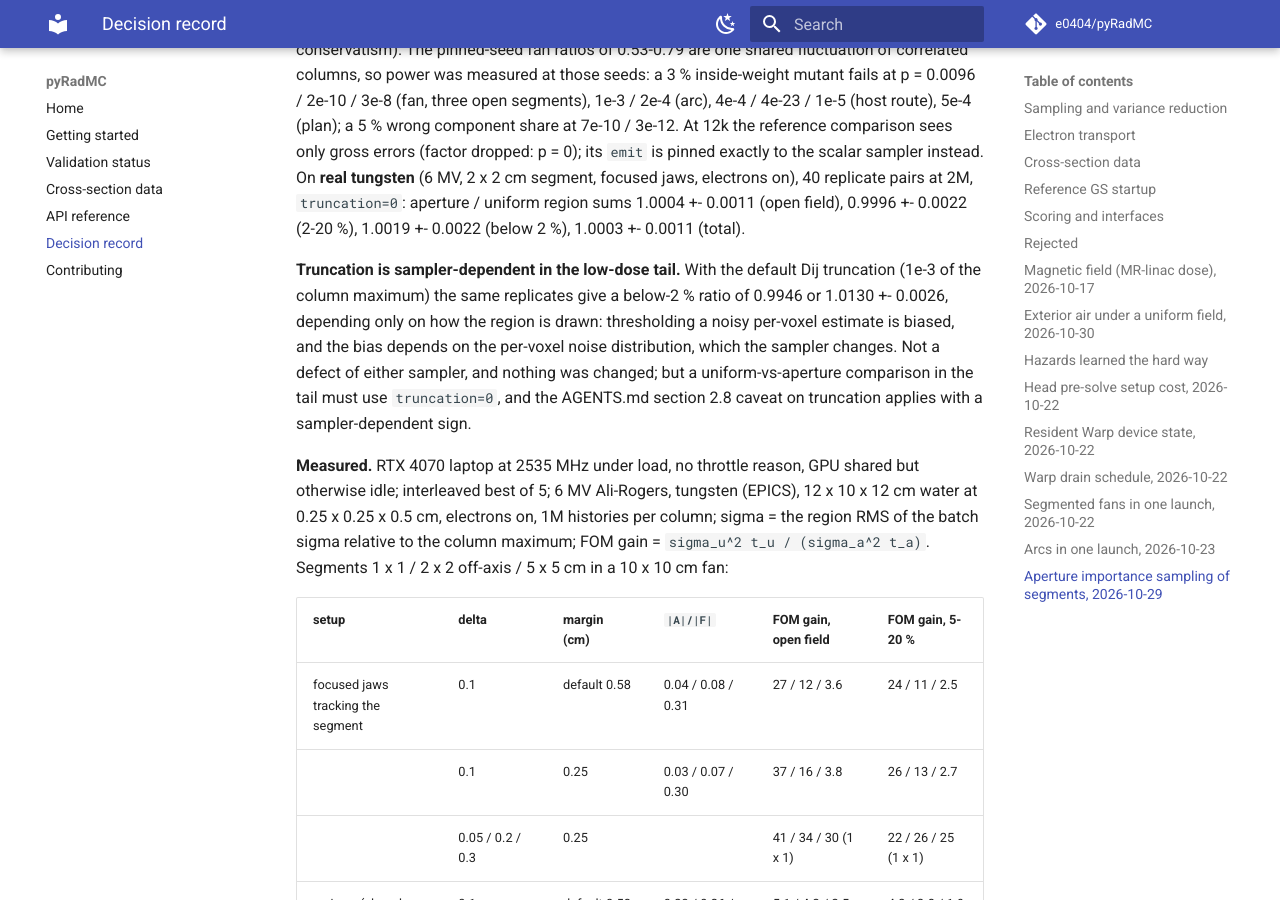
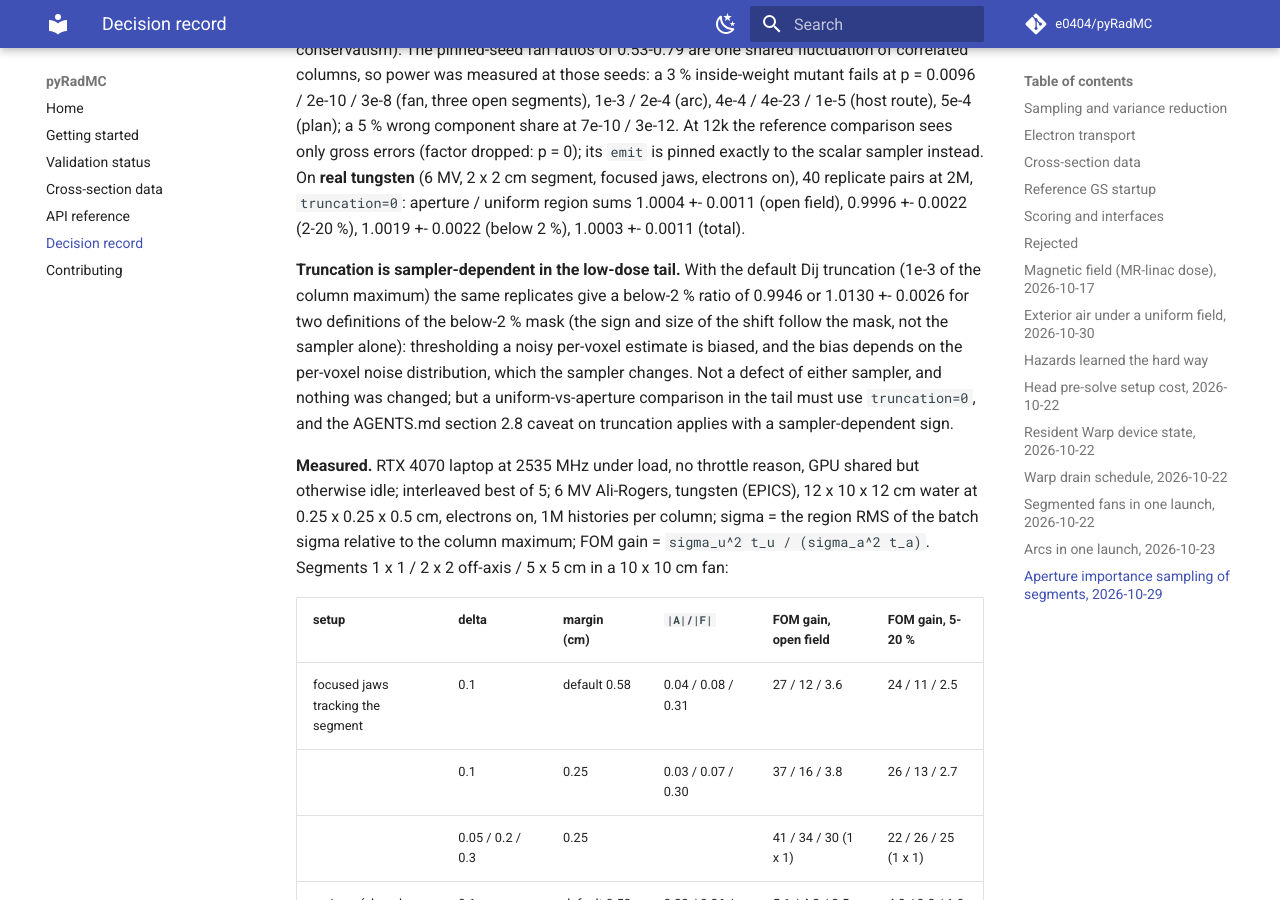
Before and after one commit to e0404/pyRadMC, an MkDocs documentation site: the page built from docs/decisions.md, in a window 1280 px wide and 900 px high, scrolled down 24779 px. Built offline with MkDocs 1.6.1 and Material for MkDocs 9.7.7, drawn with Linux system fonts in a browser that asks for light colours; comment, search, counter and statistics services are not loaded.

Commit message:
docs: qualify aperture sampling's expectation claim
The Warp generators' docstrings still described four uniforms and a
transmission-only weight; the changelog claimed an unchanged
expectation without the truncation caveat; decisions.md attributed the
tail shift to "how the region is drawn". State the aperture branch,
the untruncated scope of the claim and the mask dependence.

Co-Authored-By: Claude Opus 5.5 <noreply@anthropic.com>

```diff
--- a/docs/decisions.md
+++ b/docs/decisions.md
@@ -1021,8 +1021,9 @@ aperture / uniform region sums 1.0004 +- 0.0011 (open field), 0.9996 +- 0.0022
 
 **Truncation is sampler-dependent in the low-dose tail.** With the default Dij
 truncation (1e-3 of the column maximum) the same replicates give a below-2 % ratio of
-0.9946 or 1.0130 +- 0.0026, depending only on how the region is drawn: thresholding a
-noisy per-voxel estimate is biased, and the bias depends on the per-voxel noise
+0.9946 or 1.0130 +- 0.0026 for two definitions of the below-2 % mask (the sign and size
+of the shift follow the mask, not the sampler alone): thresholding a noisy per-voxel
+estimate is biased, and the bias depends on the per-voxel noise
 distribution, which the sampler changes. Not a defect of either sampler, and nothing
 was changed; but a uniform-vs-aperture comparison in the tail must use `truncation=0`,
 and the AGENTS.md section 2.8 caveat on truncation applies with a sampler-dependent
```
Also changed, not shown: CHANGELOG.md (+4 -2 lines), 1 other file.
